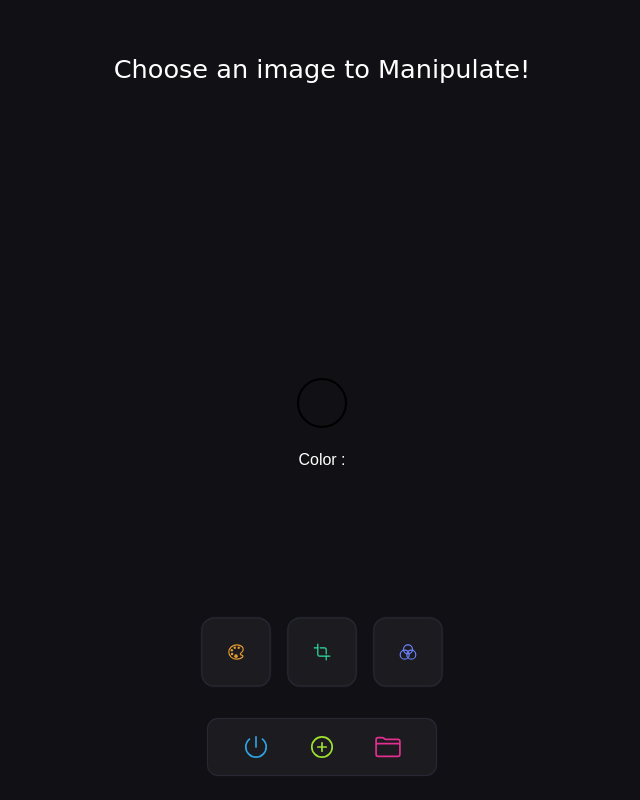
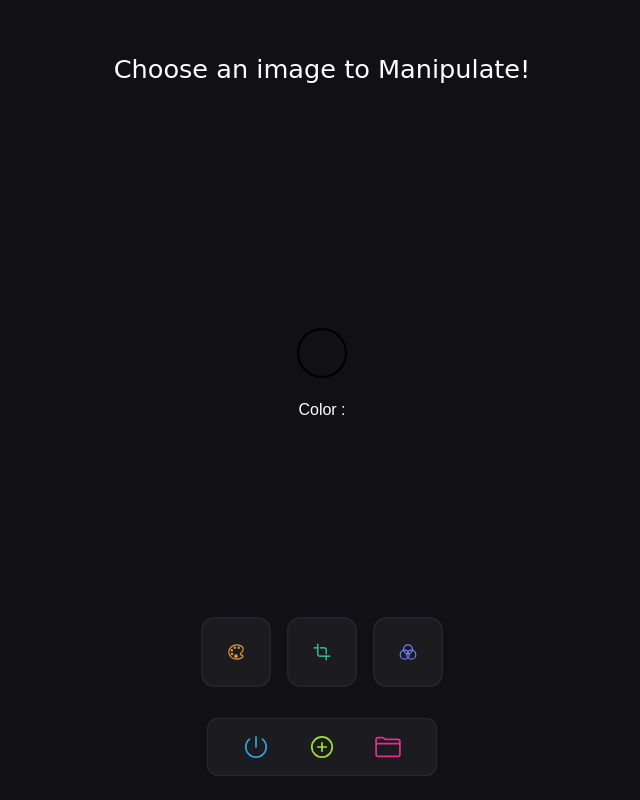
Before and after one commit to seniorScript/projects-js, a plain HTML site: page imageColorPicker/index.html in a window 1280 px wide. Shown: the whole page, without its empty margins (318-958 px from the left). Drawn offline with nearby package versions, Linux system fonts and the light colour scheme.

Commit message:
Adjust body padding

```diff
--- a/imageColorPicker/style.css
+++ b/imageColorPicker/style.css
@@ -13,7 +13,7 @@ body {
   background-color: #101015;
   color: #fff;
   position: relative;
-  padding: 100px;
+  padding: 100px 0 200px;
   overflow-y: scroll;
 }
 
```
